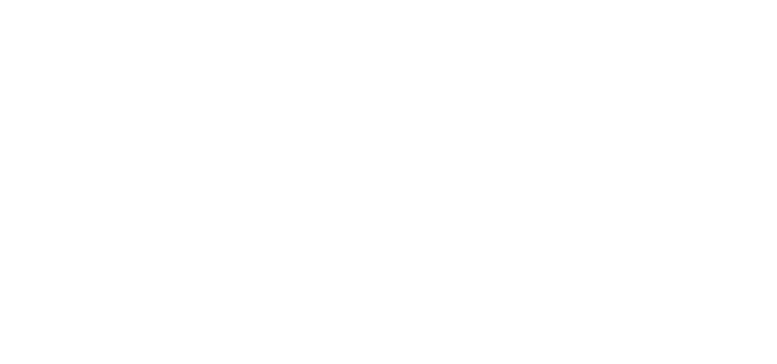
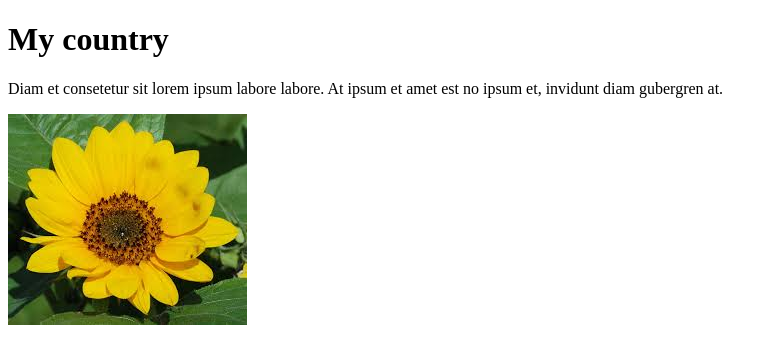
Before and after one commit to zannatreya/my-second-repo, a plain HTML site: page index.html in a window 1280 px wide. Shown: the whole page, without its empty margins (0-777 px from the left). Drawn offline with Linux system fonts and the light colour scheme.

Commit message:
image added

```diff
--- a/index.html
+++ b/index.html
@@ -7,6 +7,8 @@
     <title>Document</title>
 </head>
 <body>
-
+    <H1>My country</H1>
+    <p>Diam et consetetur sit lorem ipsum labore labore. At ipsum et amet est no ipsum et, invidunt diam gubergren at.</p>
+    <img src="images (2).jpg" alt="">
 </body>
 </html>
```
Also changed, not shown: images (1).jpg (added), images (2).jpg (added).
